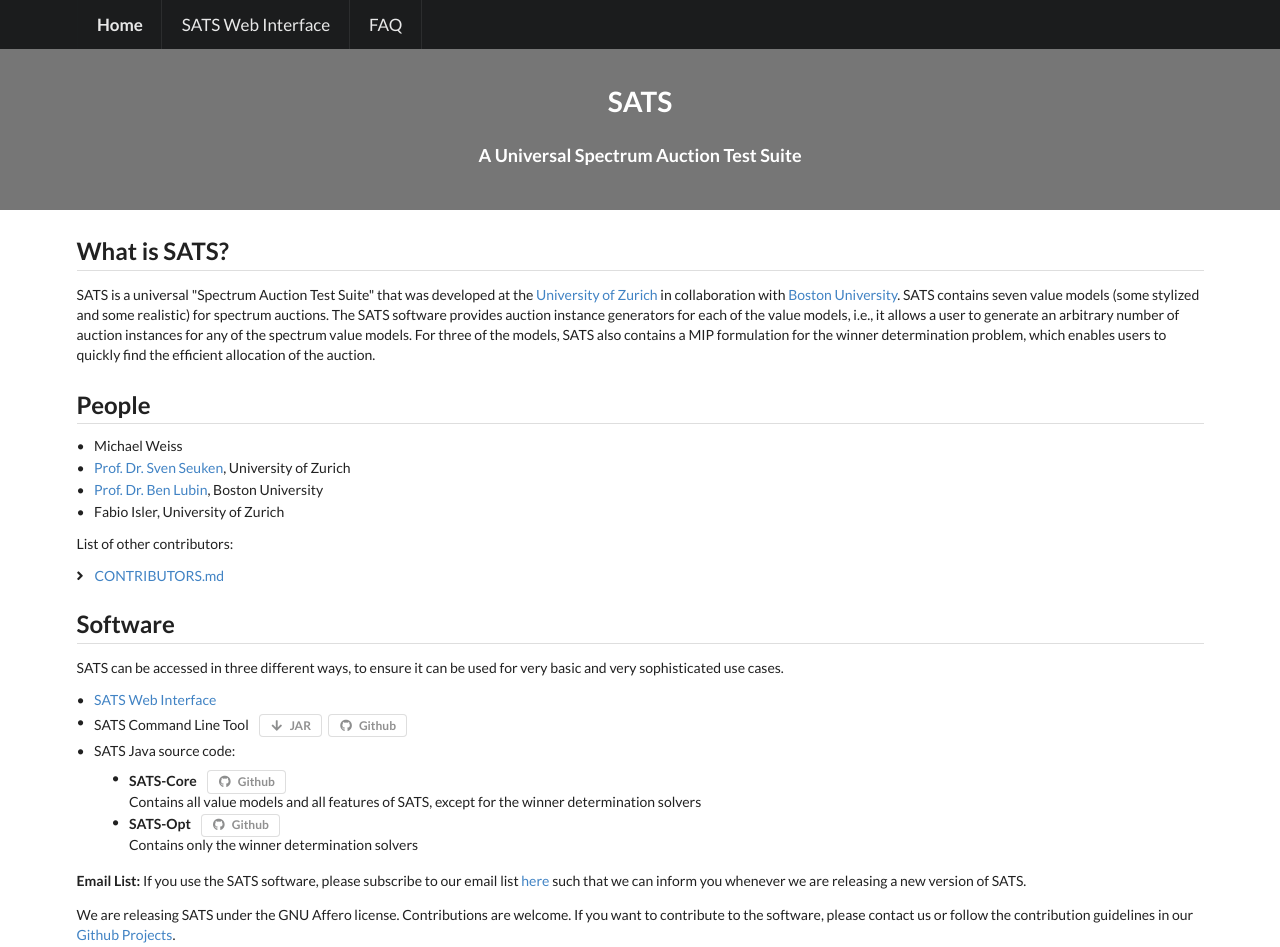
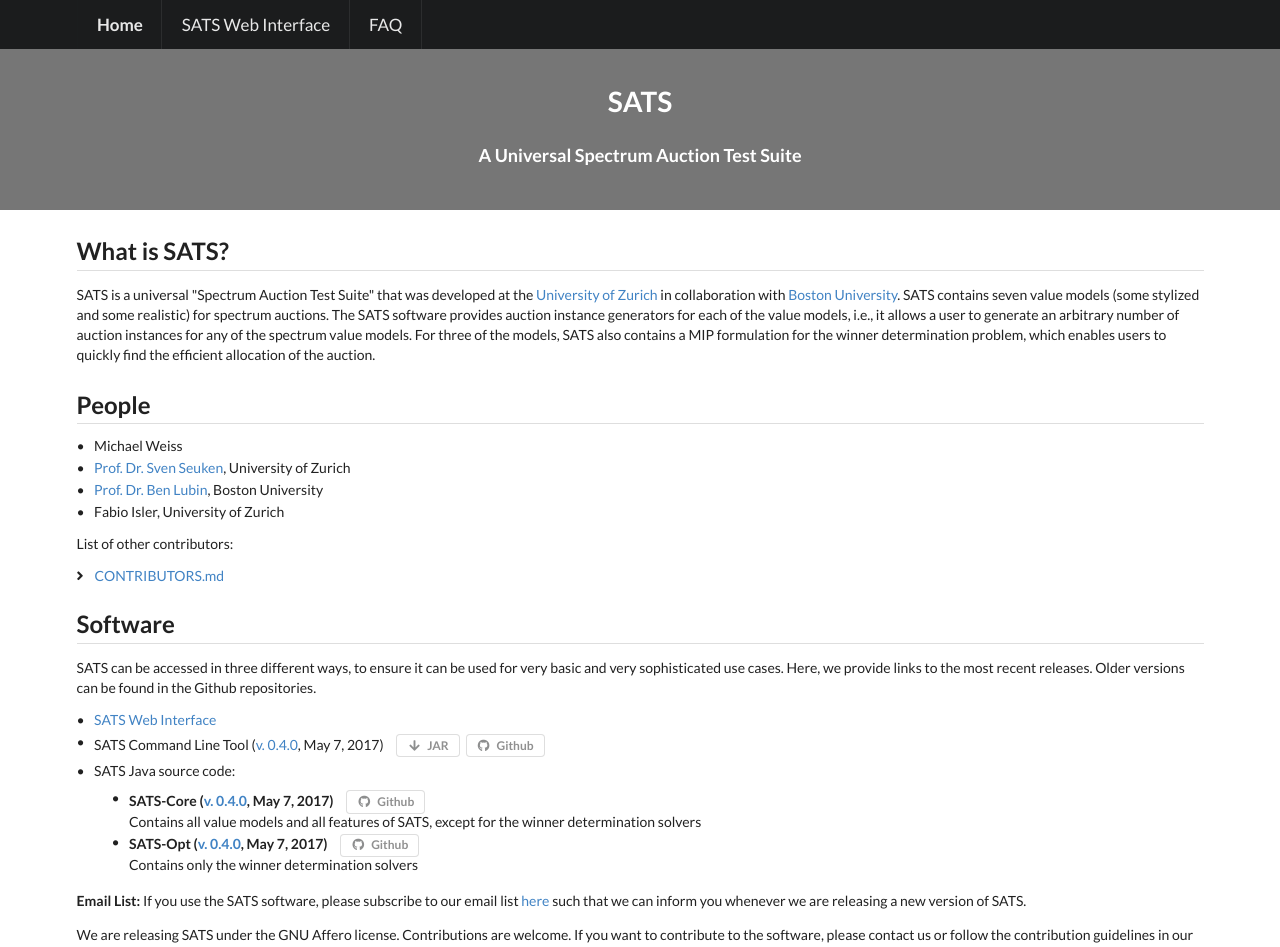
Before and after one commit to Clabfabs/sats-home, an Angular app: page / in a window 1280 px wide. Shown: the top 947 px of the page. Built offline with nearby package versions, Linux system fonts and the light colour scheme.

Commit message:
Added release versions to the components

```diff
--- a/src/app/home/home.component.html
+++ b/src/app/home/home.component.html
@@ -37,13 +37,16 @@
   <h2 class="ui dividing header">Software</h2>
   <p>
     SATS can be accessed in three different ways, to ensure it can be used for very basic and very sophisticated use
-    cases.
+    cases. Here, we provide links to the most recent releases. Older versions can be found in the Github repositories.
   </p>
   <div class="ui bulleted list">
     <div class="item"><a [routerLink]="['/sats-web']" [routerLinkActive]="['router-link-active']"
                          [routerLinkActiveOptions]="{exact:true}">SATS Web Interface</a></div>
     <div class="item">
-      <span class="rightmargin">SATS Command Line Tool</span>
+      <span class="rightmargin">
+        SATS Command Line Tool
+        (<a href="https://github.com/spectrumauctions/sats-clt/releases/tag/0.4.0" target="_blank">v. 0.4.0</a>, May 7, 2017)
+      </span>
       <div class="ui basic horizontal label">
         <a href="https://github.com/spectrumauctions/sats-clt/raw/master/executable/sats.jar" target="_blank">
           <i class="arrow down icon black"></i>
@@ -61,7 +64,10 @@
       <div class="ui bulleted list">
         <div class="item">
           <div class="header">
-            <span class="rightmargin">SATS-Core</span>
+            <span class="rightmargin">
+              SATS-Core
+              (<a href="https://github.com/spectrumauctions/sats-core/releases/tag/0.4.0" target="_blank">v. 0.4.0</a>, May 7, 2017)
+            </span>
             <div class="ui basic horizontal label">
               <a href="https://github.com/spectrumauctions/sats-core" target="_blank">
                 <i class="github icon black"></i>
@@ -73,7 +79,10 @@
         </div>
         <div class="item">
           <div class="header">
-            <span class="rightmargin">SATS-Opt</span>
+            <span class="rightmargin">
+              SATS-Opt
+              (<a href="https://github.com/spectrumauctions/sats-opt/releases/tag/0.4.0" target="_blank">v. 0.4.0</a>, May 7, 2017)
+            </span>
             <div class="ui basic horizontal label">
               <a href="https://github.com/spectrumauctions/sats-opt" target="_blank">
                 <i class="github icon black"></i>
@@ -114,5 +123,8 @@
   <p>
     If you have any questions or comments, please email us at: <a href="mailto:sats@ifi.uzh.ch">sats@ifi.uzh.ch</a>
   </p>
+  <p>
+    <b>Email List:</b> If you use the SATS software, please subscribe to our email list <a href="https://lists.ifi.uzh.ch/listinfo/sats" target="_blank">here</a> such that we can inform you whenever we are releasing a new version of SATS.
+  </p>
 
 </div>
```
